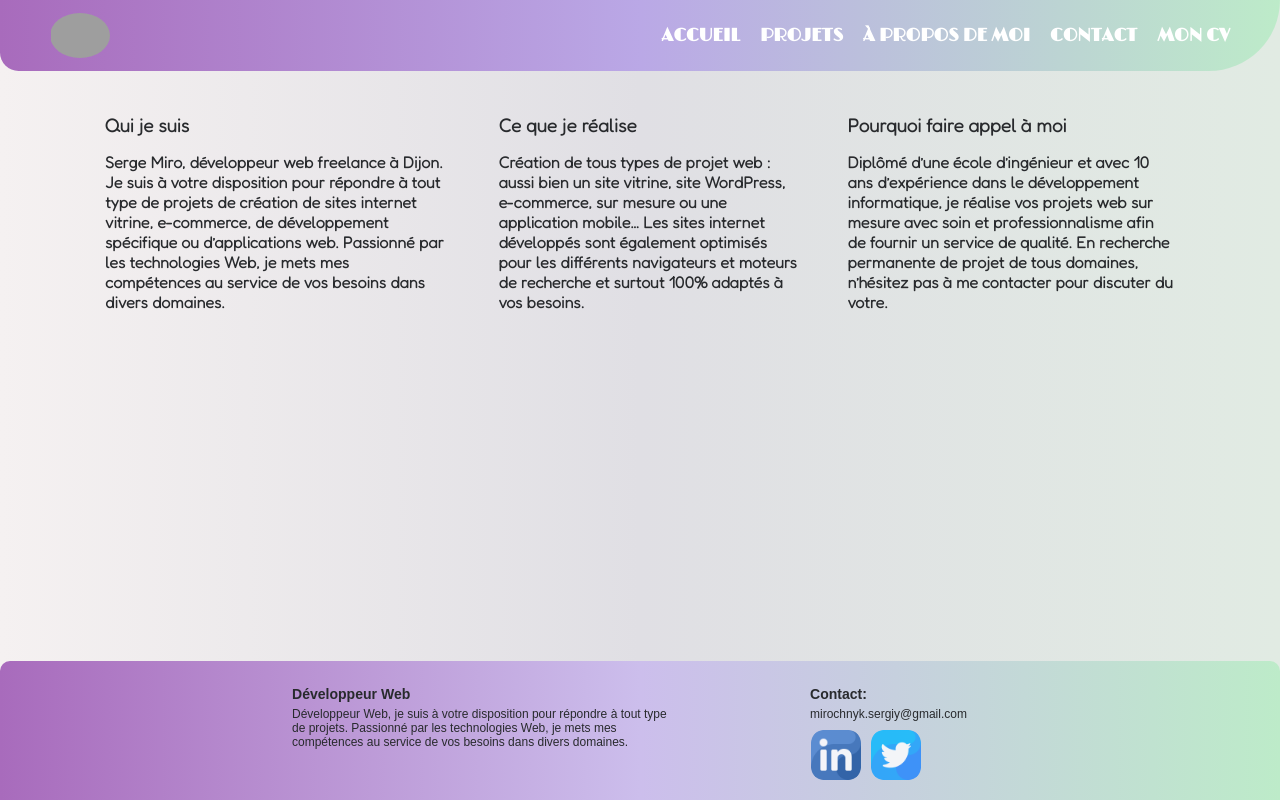
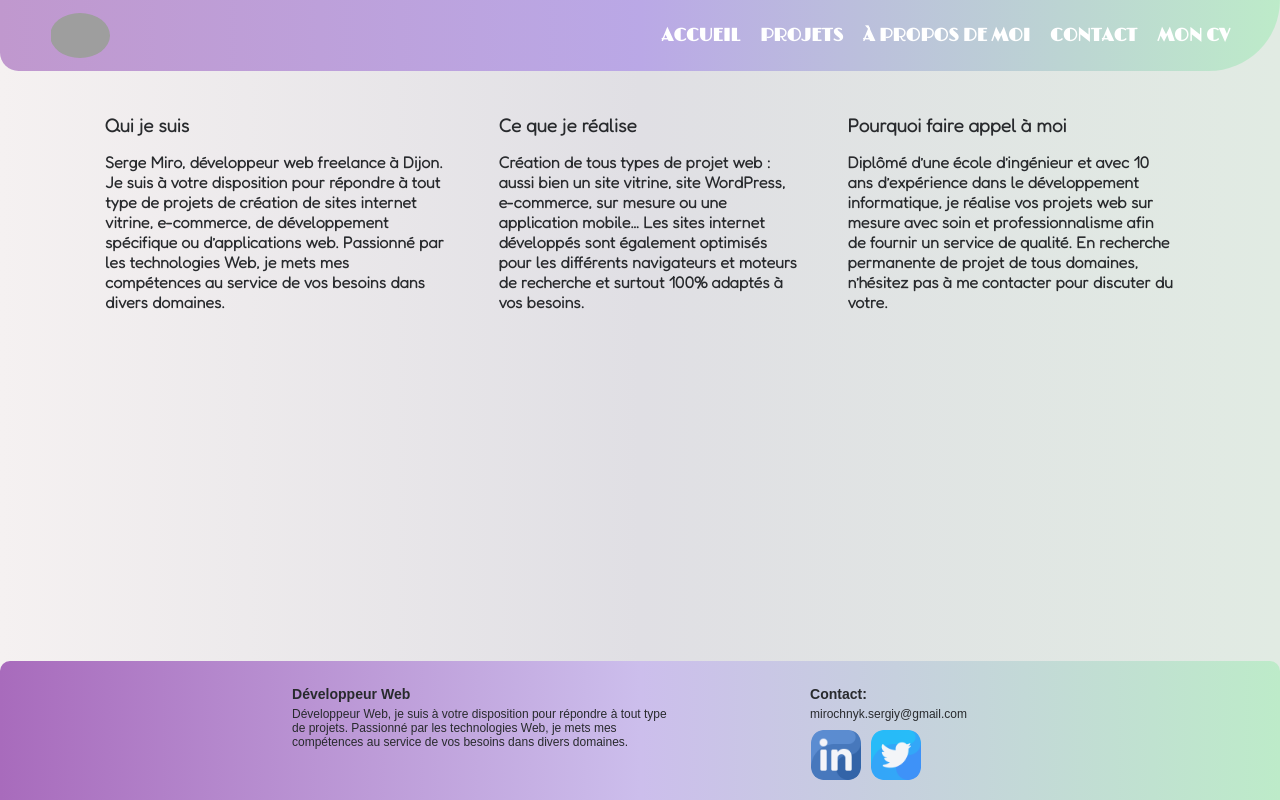
Before and after one commit to SergeMiro/sergemiro.site, a plain HTML site: page aboutMe.html in a window 1280 px wide. Drawn offline with nearby package versions, Linux system fonts and the light colour scheme; grey boxes are pictures that could not be loaded.

```diff
--- a/css/style.css
+++ b/css/style.css
@@ -58,8 +58,8 @@
 	width: 100%;
 	height: 100%;
 	background: #a86bbc;  /* fallback for old browsers */
-background: -webkit-linear-gradient(to right, #a86bbc, #baa8e6, #bdebc9);  /* Chrome 10-25, Safari 5.1-6 */
-background: linear-gradient(to right,  #a86bbc, #baa8e6, #bdebc9); /* W3C, IE 10+/ Edge, Firefox 16+, Chrome 26+, Opera 12+, Safari 7+ */
+background: -webkit-linear-gradient(to right, #c098ce, #baa8e6, #bdebc9);  /* Chrome 10-25, Safari 5.1-6 */
+background: linear-gradient(to right,  #c098ce, #baa8e6, #bdebc9); /* W3C, IE 10+/ Edge, Firefox 16+, Chrome 26+, Opera 12+, Safari 7+ */
 	z-index: 2;
 
 }
```
Also changed, not shown: index.html (+1 -1 lines).
